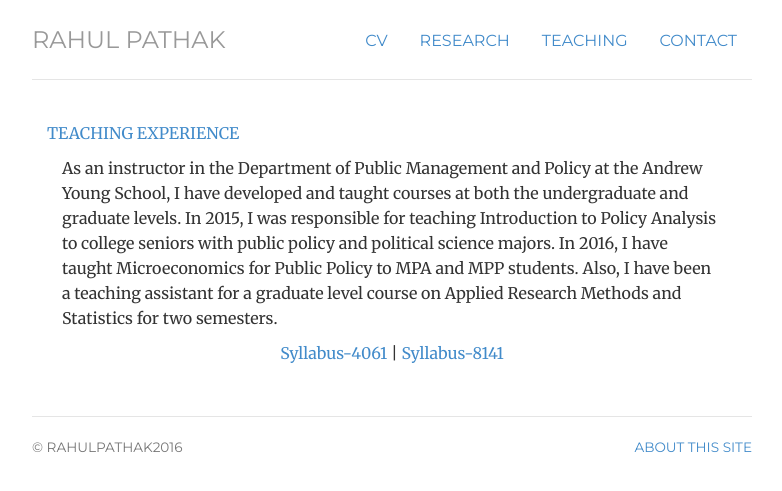
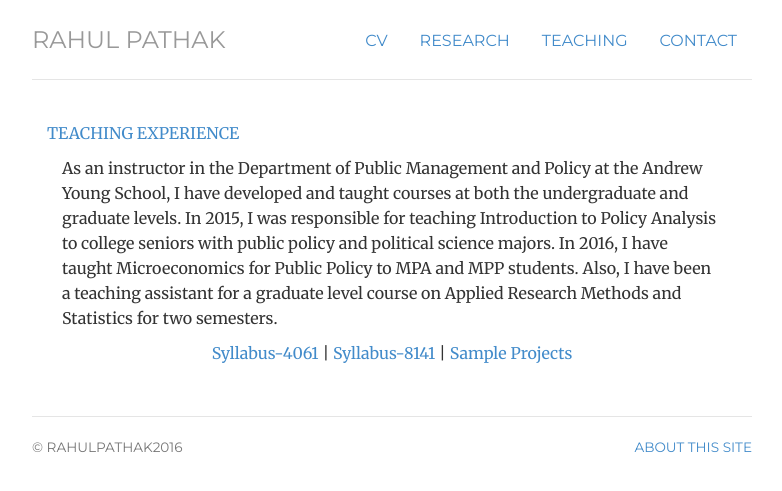
Before and after one commit to pathak-rahul/pathak-rahul.github.io, a Jekyll site: the page built from experience/index.html, in a window 1280 px wide. Shown: the top 491 px of the page, without its empty margins (248-1030 px from the left). Built offline with Jekyll 4.4.1, drawn with Linux system fonts in a browser that asks for light colours.

Commit message:
Update index.html

```diff
--- a/experience/index.html
+++ b/experience/index.html
@@ -18,7 +18,8 @@
 	</div>
 
 
-<p class="text-center"> <a href="/files/4061.pdf"> Syllabus-4061</a> | <a href="/files/8141.pdf"> Syllabus-8141</a>
+<p class="text-center"> <a href="/files/4061.pdf"> Syllabus-4061</a> | <a href="/files/8141.pdf"> Syllabus-8141</a> | <a href="/projects"> Sample Projects</a>
+
 
 
 
```
